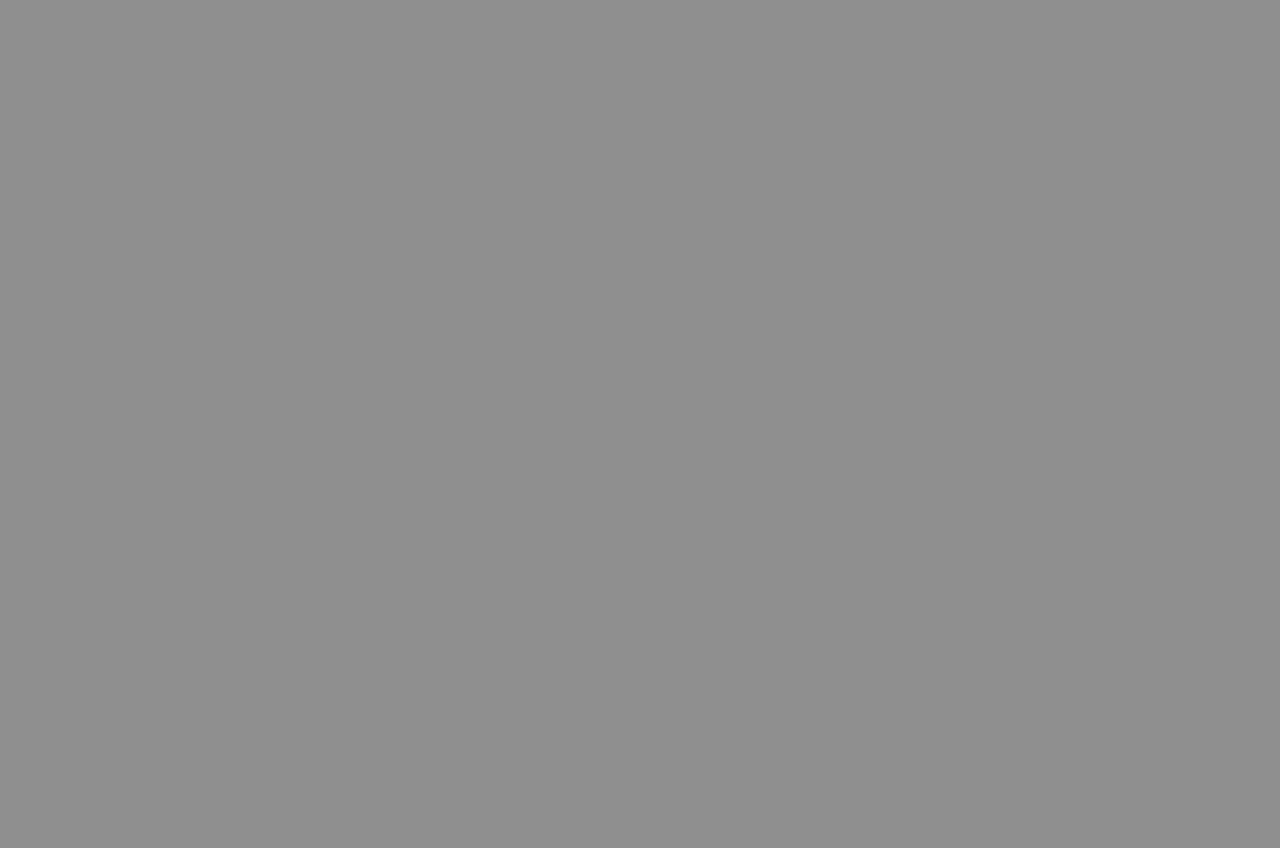
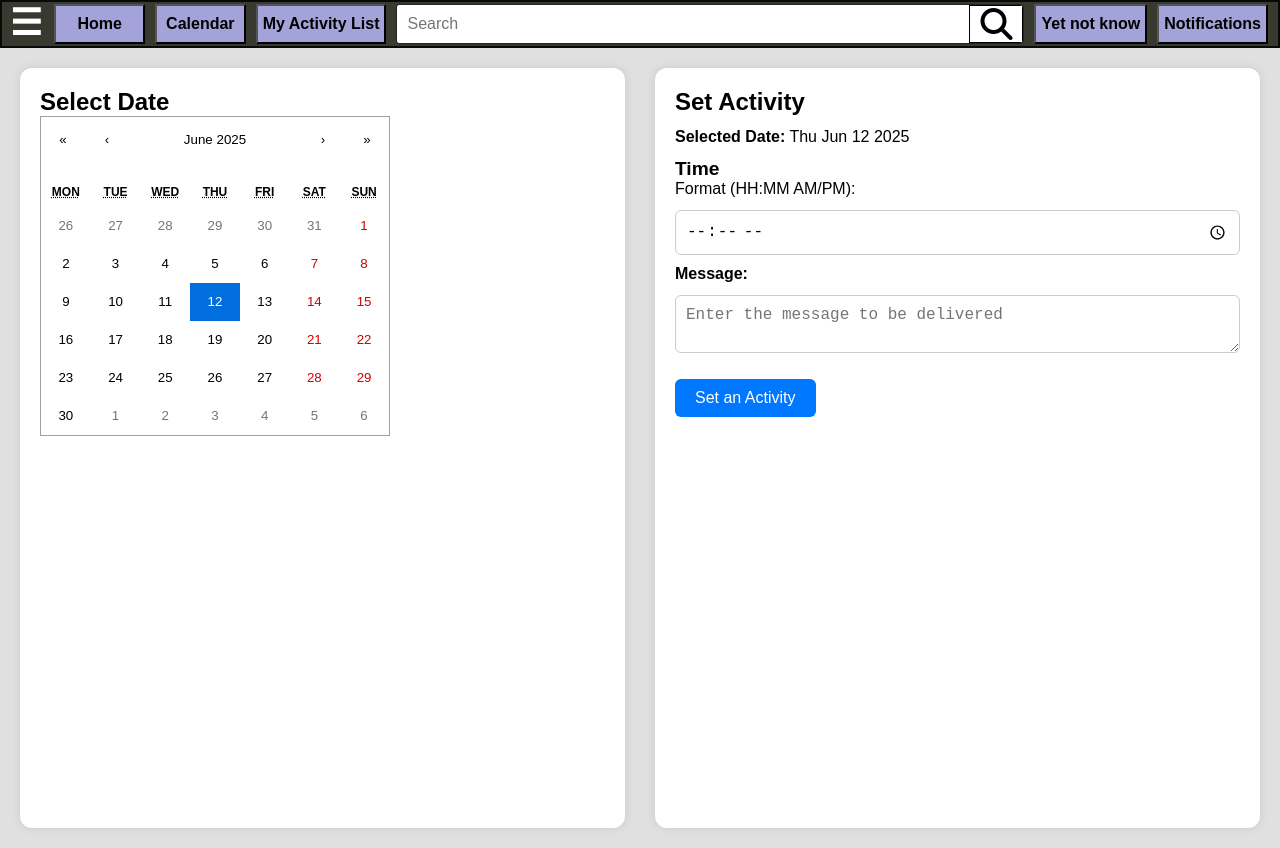
Before and after one commit to Tanaybobbili/MyDayVerse, a React (Vite) app in the folder MyActivities/: page /mycalendar in a window 1280 px wide. Before the commit this address had no page. Before the commit the page ends 800 px from the top, so only its background shows below. Built offline with nearby package versions, Linux system fonts and the light colour scheme.

Commit message:
Built the calendar page and added few featues to it along with page routing.

```diff
--- a/MyActivities/package.json
+++ b/MyActivities/package.json
@@ -11,6 +11,7 @@
   },
   "dependencies": {
     "react": "^19.1.0",
+    "react-calendar": "^6.0.0",
     "react-dom": "^19.1.0",
     "react-router-dom": "^7.6.2"
   },
--- a/MyActivities/src/App.jsx
+++ b/MyActivities/src/App.jsx
@@ -2,6 +2,7 @@ import Home from './components/pages/Home.jsx';
 import MyActivities from './components/pages/MyActivities.jsx'
 import Newspage from './components/pages/Newspage.jsx';
 import {Routes,Route} from 'react-router-dom';
+import MyCalendar from './components/pages/MyCalendar.jsx'
 function App() {
   return (
   <>
@@ -9,6 +10,7 @@ function App() {
       <Route path='/' element={<Home />} />
       <Route path='/myactivities' element={<MyActivities />} />
       <Route path='/news' element={<Newspage />}/>
+      <Route path='/mycalendar' element={<MyCalendar />} />
     </Routes>
   </>)
 }
--- /dev/null
+++ b/MyActivities/src/components/Calendar/Calendarpage.css
@@ -0,0 +1,79 @@
+body {
+  margin: 0;
+  padding: 0;
+  font-family: Arial, sans-serif;
+  background-color: #e0e0e0;
+}
+
+.page-container {
+  display: flex;
+  min-height: 100vh;
+  padding: 20px;
+  box-sizing: border-box;
+  gap: 30px;
+}
+
+.calendar-section {
+  flex: 1;
+  max-width: 50%;
+  background-color: #ffffff;
+  padding: 20px;
+  border-radius: 12px;
+  box-shadow: 0 0 10px rgba(0, 0, 0, 0.1);
+}
+
+.activity-section {
+  flex: 1;
+  max-width: 50%;
+  background-color: #ffffff;
+  padding: 20px;
+  border-radius: 12px;
+  box-shadow: 0 0 10px rgba(0, 0, 0, 0.1);
+}
+
+.activity-input,
+.time-input {
+  width: 100%;
+  margin: 10px 0;
+  padding: 10px;
+  font-size: 1rem;
+  border: 1px solid #ccc;
+  border-radius: 6px;
+  box-sizing: border-box;
+}
+
+.activity-button {
+  margin-top: 10px;
+  padding: 10px 20px;
+  font-size: 1rem;
+  background-color: #0077ff;
+  color: white;
+  border: none;
+  border-radius: 6px;
+  cursor: pointer;
+  transition: background-color 0.3s ease;
+}
+
+.activity-button:hover {
+  background-color: #005fcc;
+}
+
+.activity-list {
+  margin-top: 20px;
+}
+
+.activity-list ul {
+  padding-left: 20px;
+  list-style-type: disc;
+}
+
+.activity-list li {
+  margin-bottom: 10px;
+}
+.activity-section p,
+.activity-section label,
+.activity-section input,
+.activity-section textarea,
+.activity-section button {
+  margin-top: 12px;
+}
--- /dev/null
+++ b/MyActivities/src/components/Calendar/Calendarpage.jsx
@@ -0,0 +1,91 @@
+import { useState } from 'react';
+import Calendar from 'react-calendar';
+import 'react-calendar/dist/Calendar.css';
+import './Calendarpage.css';
+
+function Calendarpage() {
+  const [selectedDate, setSelectedDate] = useState(new Date());
+  const [message, setMessage] = useState('');
+  const [time, setTime] = useState('');
+  const [activities, setActivities] = useState([]);
+
+  const handleDateChange = (date) => {
+    setSelectedDate(date);
+  };
+
+  const handleMessageChange = (e) => {
+    setMessage(e.target.value);
+  };
+
+  const handleTimeChange = (e) => {
+    setTime(e.target.value);
+  };
+
+  const addActivity = () => {
+    if (message.trim() === '' || time.trim() === '') return;
+    const newActivity = {
+      date: selectedDate.toDateString(),
+      time,
+      detail: message
+    };
+    setActivities([...activities, newActivity]);
+    setMessage('');
+    setTime('');
+  };
+
+  return (
+    <div className="page-container">
+      <div className="calendar-section">
+        <h2>Select Date</h2>
+        <Calendar onChange={handleDateChange} value={selectedDate} />
+      </div>
+
+      <div className="activity-section">
+        <h2>Set Activity</h2>
+        <p><strong>Selected Date:</strong> {selectedDate.toDateString()}</p>
+        <p><strong><big>Time</big></strong></p>
+        <label>Format (HH:MM AM/PM):</label>
+        <input
+          type="time"
+          value={time}
+          onChange={handleTimeChange}
+          className="time-input"
+        />
+
+        <label><strong>Message:</strong></label>
+        <textarea
+          onChange={handleMessageChange}
+          placeholder="Enter the message to be delivered"
+          value={message}
+          className="activity-input"
+        />
+
+        <button className="activity-button" onClick={addActivity}>
+          Set an Activity
+        </button>
+
+        {activities.length > 0 && (
+          <div className="activity-list">
+            <h3>Scheduled Activities</h3>
+            <ul>
+              {activities.map((activity, index) => {
+                const [h, m] = activity.time.split(":");
+                const hour = parseInt(h);
+                const ampm = hour >= 12 ? "PM" : "AM";
+                const formattedHour = hour % 12 || 12;
+
+                return (
+                  <li key={index}>
+                    <strong>{activity.date}</strong> at <em>{formattedHour}:{m} {ampm}</em>: {activity.detail}
+                  </li>
+                );
+              })}
+            </ul>
+          </div>
+        )}
+      </div>
+    </div>
+  );
+}
+
+export default Calendarpage;
--- a/MyActivities/src/components/Home/Header/Navbar.jsx
+++ b/MyActivities/src/components/Home/Header/Navbar.jsx
@@ -39,7 +39,7 @@ function Navbar() {
                 <button className="homebutton" onClick={() => navigate('/')}>
                     Home
                 </button>
-                <button className = "calendar-button">Calendar</button>
+                <button className = "calendar-button" onClick={()=>navigate('/mycalendar')}>Calendar</button>
                 <button className="activities-page-button" onClick={() => navigate('/myactivities')}>
                     My Activity List
                 </button>
--- /dev/null
+++ b/MyActivities/src/components/pages/MyCalendar.jsx
@@ -0,0 +1,13 @@
+import Calendarpage from '../Calendar/Calendarpage.jsx'
+import Header from '../Home/Header' ;
+
+function MyCalendar() {
+  return (
+    <>
+      <Header />
+      <Calendarpage />
+    </>
+  )
+}
+
+export default MyCalendar;
```
Also changed, not shown: 1 other file (tests, documents, lock files or other folders).
